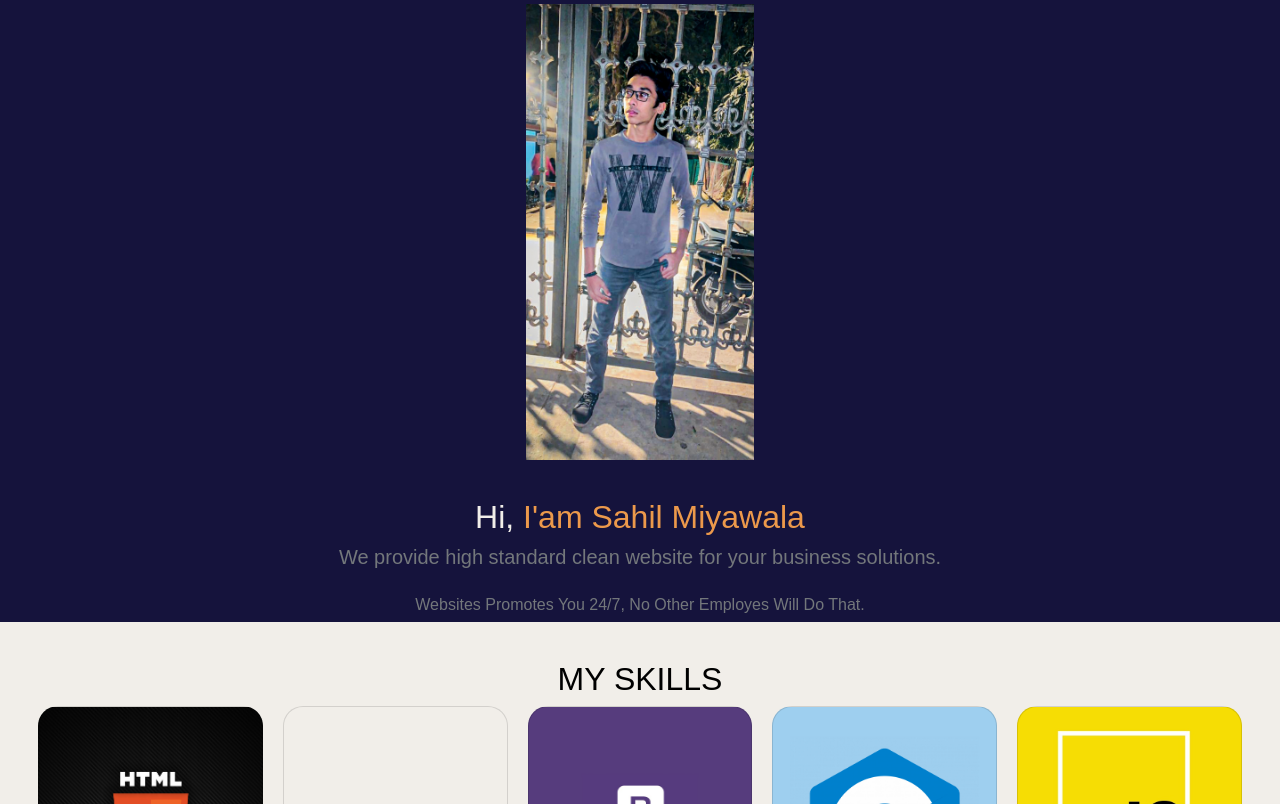
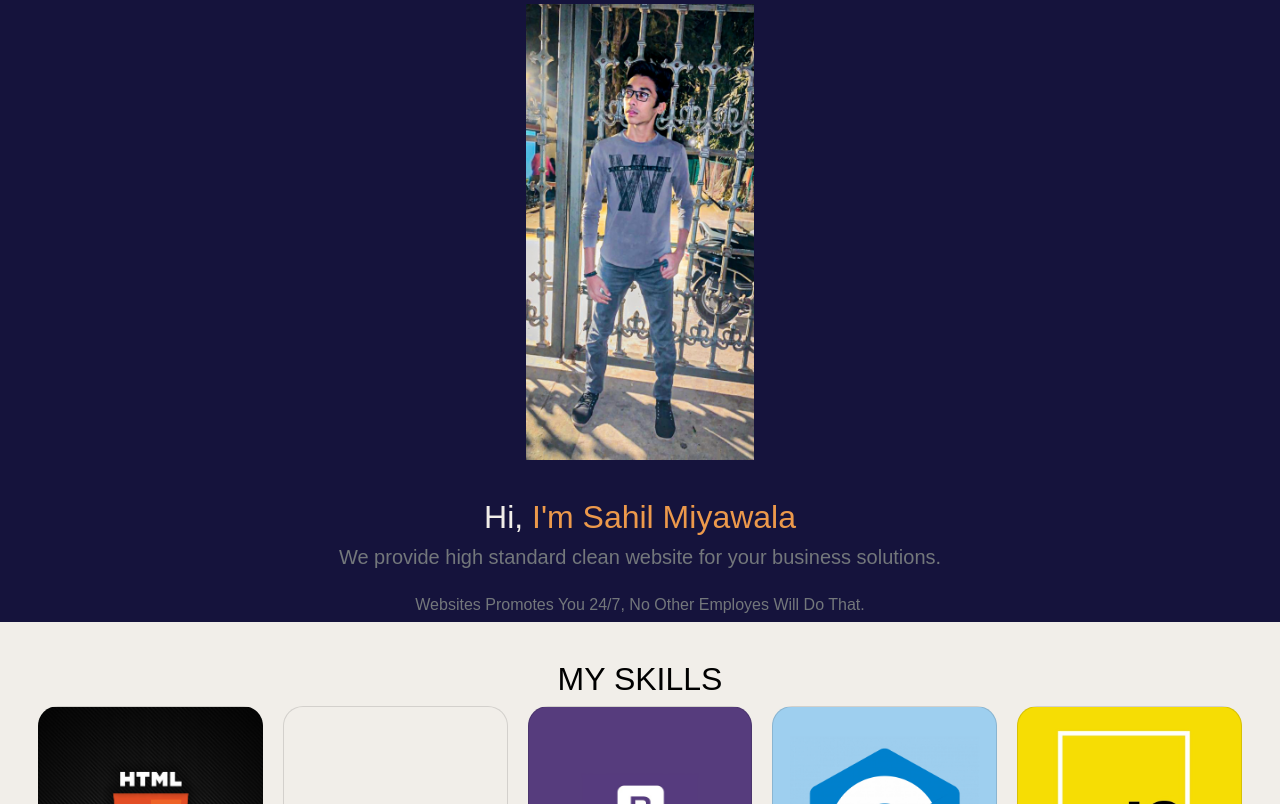
Before and after one commit to B3ingSahil007/MyPortfolio, a plain HTML site: page index.html in a window 1280 px wide. Shown: the part 296-1100 px from the top of the page. Drawn offline with nearby package versions, Linux system fonts and the light colour scheme.

Commit message:
Update index.html

```diff
--- a/index.html
+++ b/index.html
@@ -64,7 +64,7 @@
 
   <!-- INTRO -->
   <div class="hero text-center">
-    <h2>Hi,<span> I'am Sahil Miyawala</span></h2>
+    <h2>Hi,<span> I'm Sahil Miyawala</span></h2>
     <h5 class="h-1">We provide high standard clean website for your business solutions.</h3>
       <h6 class="h-2">Websites Promotes You 24/7, No Other Employes Will Do That.</h4>
   </div>
```
